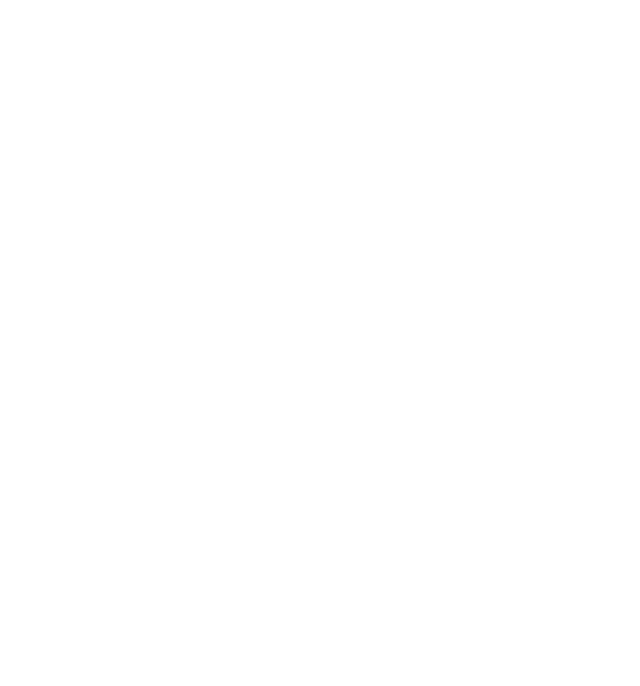
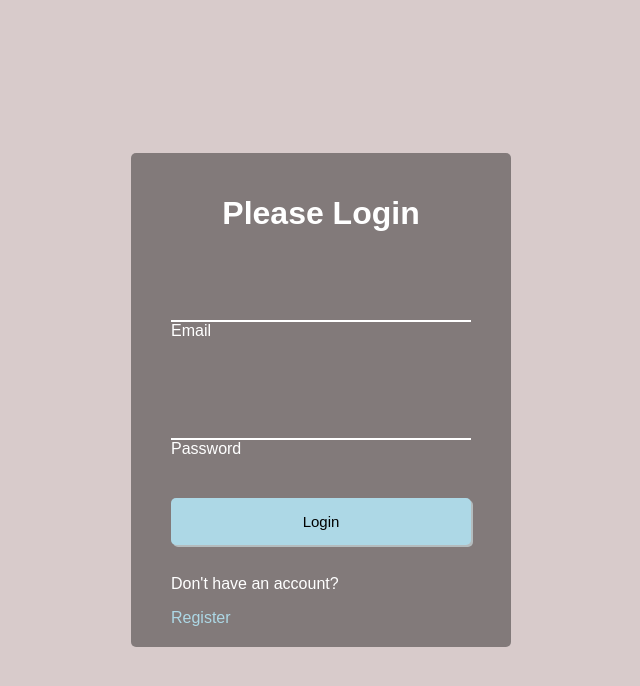
Before and after one commit to atomi50/Wave_Effect_Form, a plain HTML site: page index.html in a window 1280 px wide. Shown: the whole page, without its empty margins (319-959 px from the left). Drawn offline with Linux system fonts and the light colour scheme; a web font is replaced by a local one.

Commit message:
Finished styling the login form

```diff
--- a/index.html
+++ b/index.html
@@ -8,6 +8,23 @@
     <link rel="stylesheet" href="style.css">
 </head>
 <body>
+    <div class="container">
+        <h1>Please Login</h1>
+        <form >
+            <div class="form-control">
+                <input type="text" required>
+                <label>Email</label>
+            </div>
+
+                <div class="form-control">
+                    <input type="password" required>
+                    <label>Password</label>
+                </div>
+                <button class="btn">Login</button>
+             <p class="text">Don't have an account?</p>
+             <a href="#">Register</a>
+        </form>
+    </div>
     <script src="script.js"></script>
 </body>
 </html>
--- a/style.css
+++ b/style.css
@@ -1,11 +1,13 @@
-@import url('https://fonts.googleapis.com/css2?family=Roboto:wght@400;700&display=swap');
+@import url('https://fonts.googleapis.com/css2?family=Muli:wght@400;700&display=swap');
 
 *{
     box-sizing: border-box;
 }
 
 body{
-    font-family: "Roboto",sans-serif;
+    background-color: rgb(216, 203, 203);
+    color:#fff;
+    font-family: "Muli",sans-serif;
     margin: 0;
     display: flex;
     flex-direction: column;
@@ -14,3 +16,65 @@ body{
     height: 100vh;
     overflow: hidden;
 }
+
+.container {
+    background-color: rgba(0, 0, 0,0.4);
+    padding: 20px 40px;
+    border-radius: 5px;
+}
+
+.container h1 {
+    text-align: center;
+    margin-bottom: 30px;
+}
+
+.container a {
+    text-decoration: none;
+    color:lightblue;
+}
+
+.btn {
+    cursor: pointer;
+    display: inline-block;
+    width:100%;
+    background:lightblue;
+    padding:15px;
+    font-size:15px;
+    font-family: inherit;
+    border: none;
+    border-radius: 5px;
+    box-shadow: 2px 2px rgb(180, 188, 190);
+}
+
+.btn:focus {
+    outline:0;
+}
+
+.btn:active {
+    transform: scale(0.98)
+}
+
+.text {
+    margin-top: 30px;
+}
+.form-control {
+    position: relative;
+    margin: 20px 0 40px;
+    width:300px;
+}
+
+.form-control input {
+    background-color: transparent;
+    border:0;
+    border-bottom: 2px solid white;
+    display:block;
+    width:100%;
+    padding: 15px 0;
+    font-size:1.5rem;
+    outline: none;
+}
+
+.form-control input:focus,
+.form-control input:valid {
+    outline:0;
+}
```
